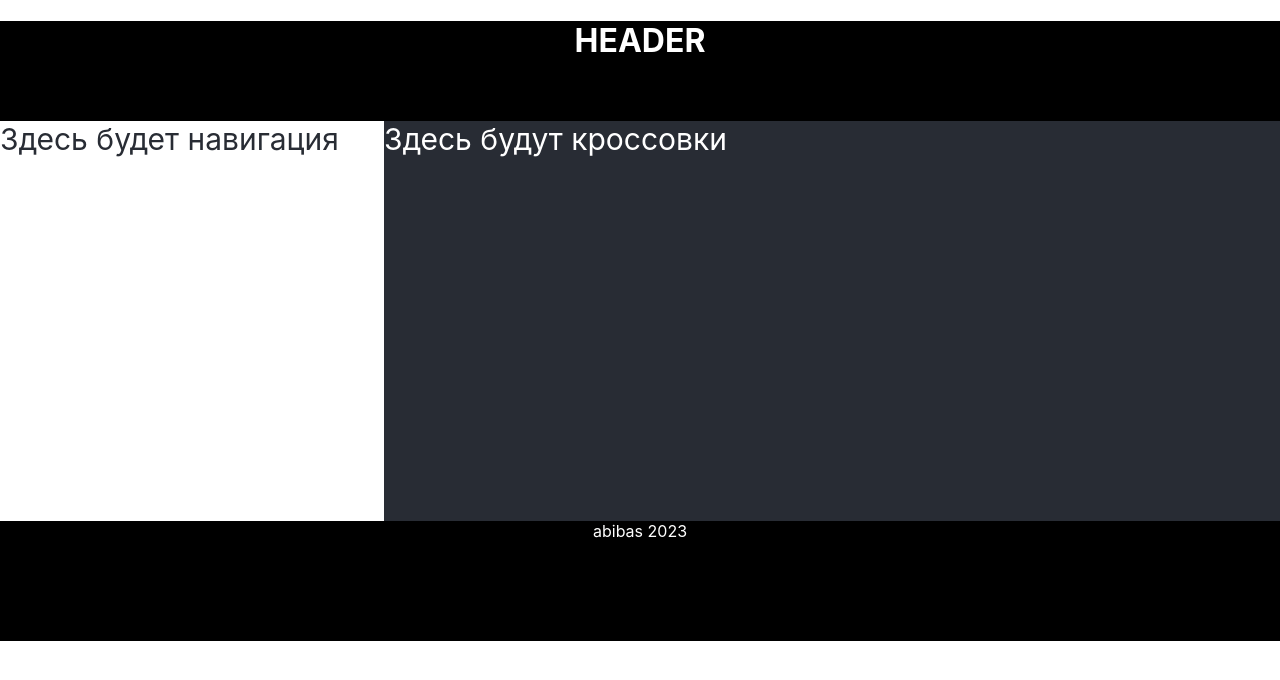
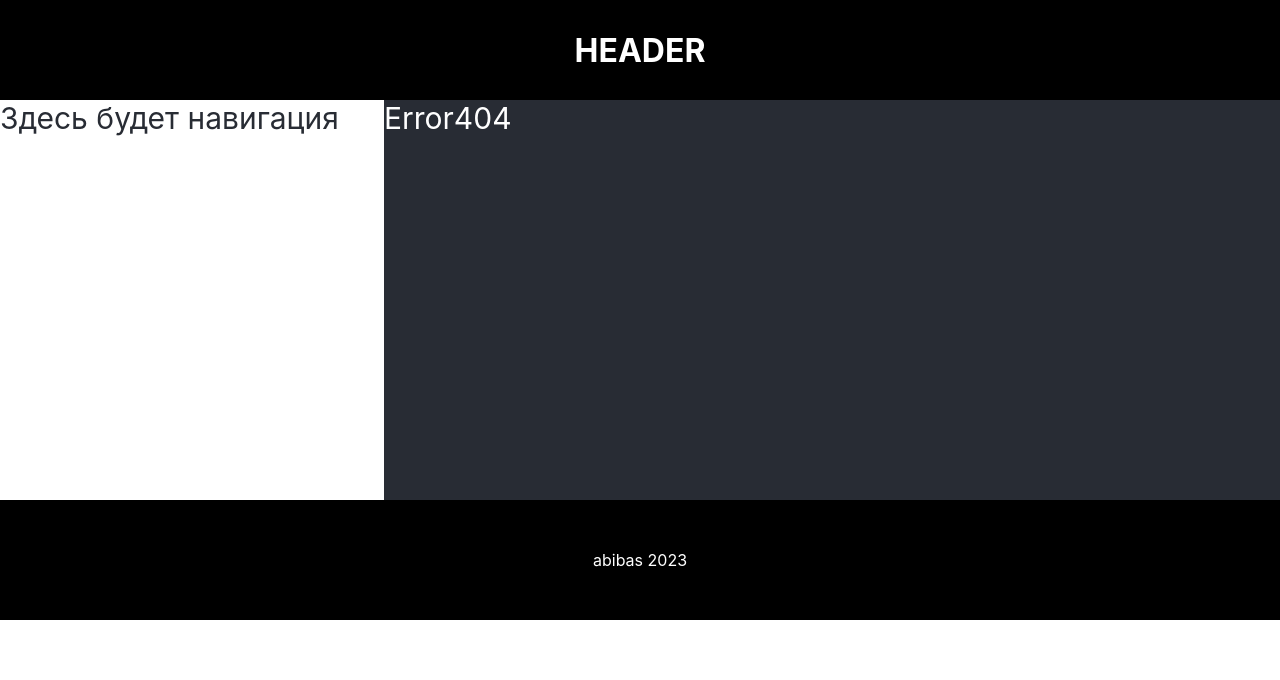
Before and after one commit to Kirill190611/react-router-dom, a React (Create React App) app: page / in a window 1280 px wide. Shown: the top 680 px of the page. Built offline with nearby package versions, Linux system fonts and the light colour scheme.

Commit message:
Started practice with routes

```diff
--- a/src/App.tsx
+++ b/src/App.tsx
@@ -1,5 +1,10 @@
 import React, {useState} from 'react';
 import styles from "./components/Site.module.css";
+import {PageOne} from "./components/pages/PageOne";
+import {PageTwo} from "./components/pages/PageTwo";
+import {PageThree} from "./components/pages/PageThree";
+import {Route, Routes} from "react-router-dom";
+import {Error404} from "./components/pages/Error404";
 
 
 function App() {
@@ -11,7 +16,12 @@ function App() {
                     Здесь будет навигация
                 </div>
                 <div className={styles.content}>
-                    Здесь будут кроссовки
+                    <Routes>
+                        <Route path="/page1" element={<PageOne/>}/>
+                        <Route path="/page2" element={<PageTwo/>}/>
+                        <Route path="/page3" element={<PageThree/>}/>
+                        <Route path="/*" element={<Error404/>}/>
+                    </Routes>
                 </div>
             </div>
             <div className={styles.footer}>abibas 2023</div>
--- a/src/components/Site.module.css
+++ b/src/components/Site.module.css
@@ -1,4 +1,7 @@
 .header {
+    display: flex;
+    align-items: center;
+    justify-content: center;
     background-color: #000000;
     width: 100%;
     height: 100px;
@@ -28,6 +31,9 @@
 }
 
 .footer {
+    display: flex;
+    align-items: center;
+    justify-content: center;
     background-color: #000000;
     width: 100%;
     height: 120px;
```
